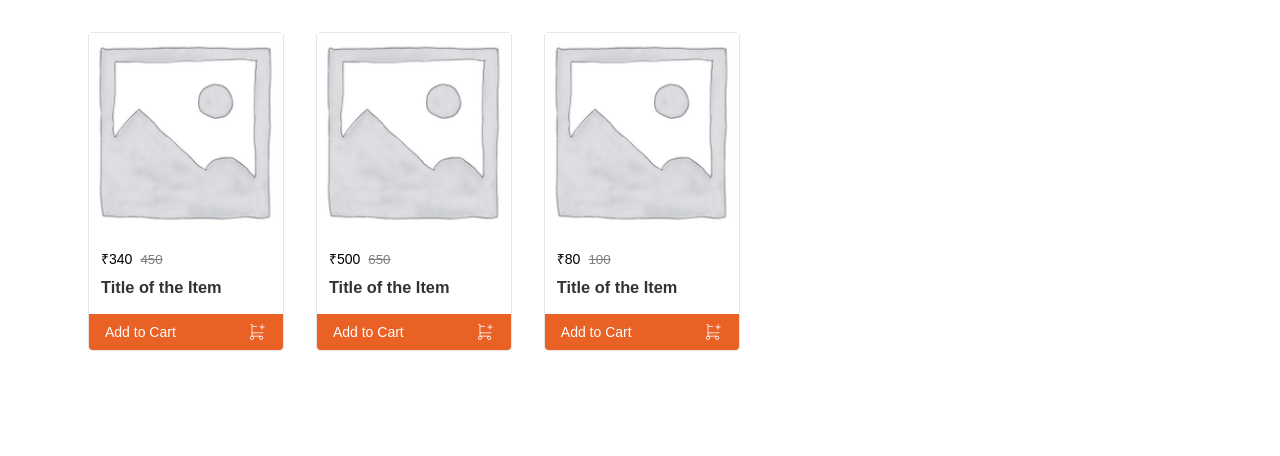
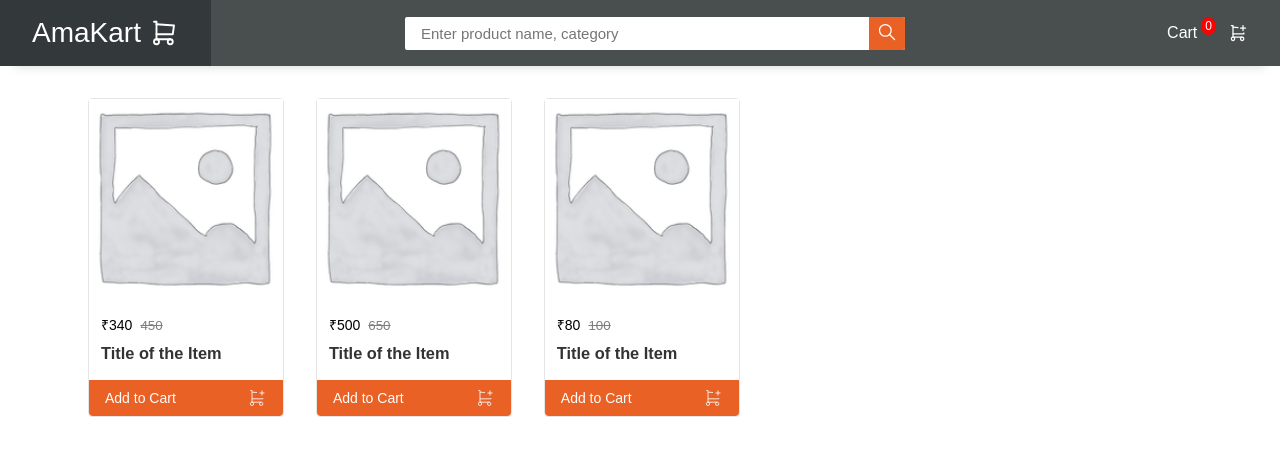
Before and after one commit to Banti6541/Dukart, a React (Create React App) app in the folder dukart/: page / in a window 1280 px wide. Shown: the top 456 px of the page. Built offline with nearby package versions, Linux system fonts and the light colour scheme; a web font is replaced by a local one.

Commit message:
Implemented static Header

```diff
--- a/dukart/src/App.js
+++ b/dukart/src/App.js
@@ -1,9 +1,11 @@
 import Products from "./components/Products/Products";
+import Header from "./components/Header";
 
 const App = () => {
   return (
     <div className="App">
-      <Products></Products>
+      <Header/>
+      <Products/>
     </div>
   );
 }
--- /dev/null
+++ b/dukart/src/components/Header.js
@@ -0,0 +1,57 @@
+const Header = () => {
+    return (
+        <header>
+            <div className="nav-brand">
+                <a to="/">
+                    <span>AmaKart</span>
+                    <svg xmlns="http://www.w3.org/2000/svg" className="icon icon-tabler icon-tabler-shopping-cart" width="30"
+                        height="30" viewBox="0 0 24 24" strokeWidth="1.5" stroke="white" fill="none" strokeLinecap="round"
+                        strokeLinejoin="round">
+                        <path stroke="none" d="M0 0h24v24H0z" fill="none" />
+                        <circle cx="6" cy="19" r="2" />
+                        <circle cx="17" cy="19" r="2" />
+                        <path d="M17 17h-11v-14h-2" />
+                        <path d="M6 5l14 1l-1 7h-13" />
+                    </svg>
+                </a>
+            </div>
+            <div className="searchBox-container">
+                <form>
+                    <input name="search" type="text"
+                        id="search" placeholder="Enter product name, category" />
+                    <button type="submit">
+                        <svg xmlns="http://www.w3.org/2000/svg" className="icon icon-tabler icon-tabler-search" width="20"
+                            height="20" viewBox="0 0 24 24" strokeWidth="1.5" stroke="white" fill="none"
+                            strokeLinecap="round" strokeLinejoin="round">
+                            <path stroke="none" d="M0 0h24v24H0z" fill="none" />
+                            <circle cx="10" cy="10" r="7" />
+                            <line x1="21" y1="21" x2="15" y2="15" />
+                        </svg>
+                    </button>
+                </form>
+                <svg xmlns="http://www.w3.org/2000/svg" className="icon icon-tabler icon-tabler-search" width="20"
+                    height="20" viewBox="0 0 24 24" strokeWidth="1.5" stroke="white" fill="none" strokeLinecap="round"
+                    strokeLinejoin="round">
+                    <path stroke="none" d="M0 0h24v24H0z" fill="none" />
+                    <circle cx="10" cy="10" r="7" />
+                    <line x1="21" y1="21" x2="15" y2="15" />
+                </svg>
+            </div>
+            <div className="cart-container">
+                <button>
+                    <span data-items={0}>Cart</span>
+                    <svg xmlns="http://www.w3.org/2000/svg" className="icon icon-tabler icon-tabler-shopping-cart-plus" width="20" height="20" viewBox="0 0 24 24" strokeWidth="1.5" stroke="white" fill="none" strokeLinecap="round" strokeLinejoin="round">
+                        <path stroke="none" d="M0 0h24v24H0z" fill="none" />
+                        <circle cx="6" cy="19" r="2" />
+                        <circle cx="17" cy="19" r="2" />
+                        <path d="M17 17h-11v-14h-2" />
+                        <path d="M6 5l6.005 .429m7.138 6.573l-.143 .998h-13" />
+                        <path d="M15 6h6m-3 -3v6" />
+                    </svg>
+                </button>
+            </div>
+        </header >
+    )
+}
+
+export default Header
--- a/dukart/src/index.scss
+++ b/dukart/src/index.scss
@@ -1,6 +1,7 @@
 @import url('https://fonts.googleapis.com/css2?family=Doppio+One&family=Roboto:wght@300;400&display=swap');
 @import "./styles/variables";
 @import "./styles/items.scss";
+@import "./styles/header.scss";
 
 * {
   box-sizing: border-box;
--- /dev/null
+++ b/dukart/src/styles/header.scss
@@ -0,0 +1,147 @@
+$header-background-color: rgba(28, 34, 36, 0.8);
+// $header-background-color: rgba(28, 34, 36, 0.75);
+// $header-background-color: rgba(98, 101, 102, 0.99);
+
+header {
+    margin: 0;
+    padding: 0 0px;
+    background-color: $header-background-color;
+    display: flex;
+    justify-content: space-between;
+    box-shadow: 0 15px 10px -15px #1111112b;
+    position: sticky;
+    z-index: 1024;
+    top: 0;
+}
+
+.nav-brand,
+.cart-container {
+    a, button {
+        display: flex;
+        align-items: center;
+        padding: 12px 32px;
+        text-decoration: none;
+        color: white;
+        font-size: 28px;
+
+        svg {
+            margin-left: 8px;
+            font-size: 30px;
+        }
+    }
+
+    &:hover {
+        background-color: rgba($color: $header-background-color, $alpha: 0.5);
+    }
+}
+
+.cart-container {
+    display: flex;
+
+    a, button {
+        margin: auto;
+        background-color: unset;
+        border: unset;
+        cursor: pointer;
+        font-size: 16px;
+
+        span {
+            &:first-child {
+                padding-right: 8px;
+
+                &[data-items]::after {
+                    position: relative;
+                    content: attr(data-items);
+                    font-size: 12px;
+                    background-color: red;
+                    padding: 2px 4px;
+                    border-radius: 50%;
+                    top: -8px;
+                    right: -4px;
+                }
+            }
+        }
+    }
+}
+
+.searchBox-container {
+    align-self: center;
+    flex-grow: 1;
+
+    form {
+        position: relative;
+        display: flex;
+        max-width: 100%;
+        margin: 0 80px;
+        justify-content: center;
+
+        input {
+            flex-grow: 1;
+            padding: 8px 56px 8px 16px;
+            border: transparent;
+            border-radius: 2px;
+            width: 100%;
+            font-size: 15px;
+            color: rgba(128, 128, 128, 0.897);
+            outline: rgba($color: $header-background-color, $alpha: 0.5);
+            max-width: 500px;
+        }
+
+        button[type="submit"] {
+            background-color: rgb(233, 97, 37);
+            position: relative;
+            right: 36px;
+            padding-right: 8px !important;
+            padding-left: 8px !important;
+            border: unset;
+            border-top-right-radius: 2px;
+            border-bottom-right-radius: 2px;
+            cursor: pointer;
+        }
+    }
+    form + svg {
+        display: none;
+    }
+}
+
+// Media Queries
+@media screen and (max-width:768px) {
+
+    .nav-brand,
+    .cart-container {
+        a, button {
+            font-size: 22px;
+            padding: 14px 16px;
+        }
+    }
+
+    .cart-container {
+        a, button {
+            font-size: 16px;
+        }
+    }
+
+    .searchBox-container {
+        form {
+            margin: 0 0px;
+        }
+    }
+}
+
+@media screen and (max-width:450px) {
+    .cart-container {
+        a span:first-child,
+        button span:first-child {
+            display: none;
+        }
+    }
+    .searchBox-container {
+        form {
+            display: none;
+        }
+        form + svg {
+            margin-left: auto;
+            display: block;
+        }
+    }
+}
```
